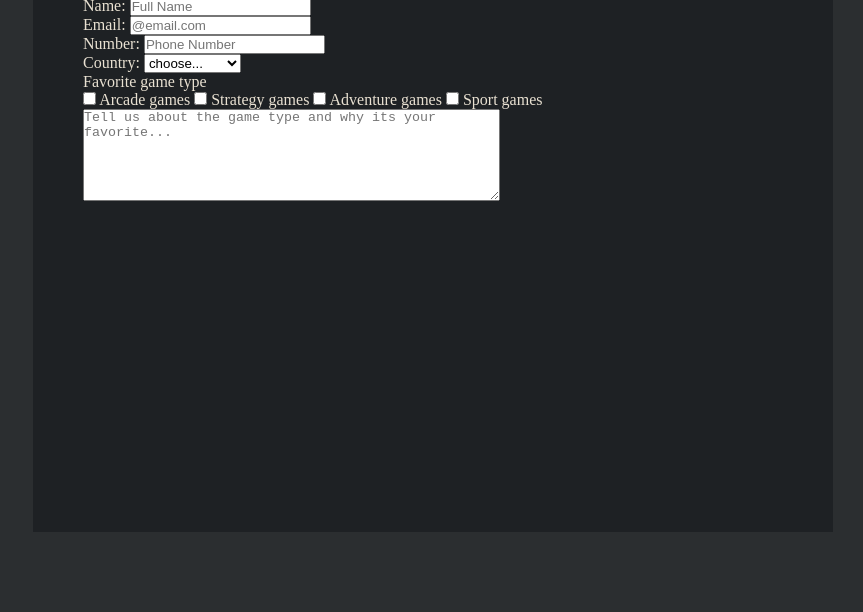
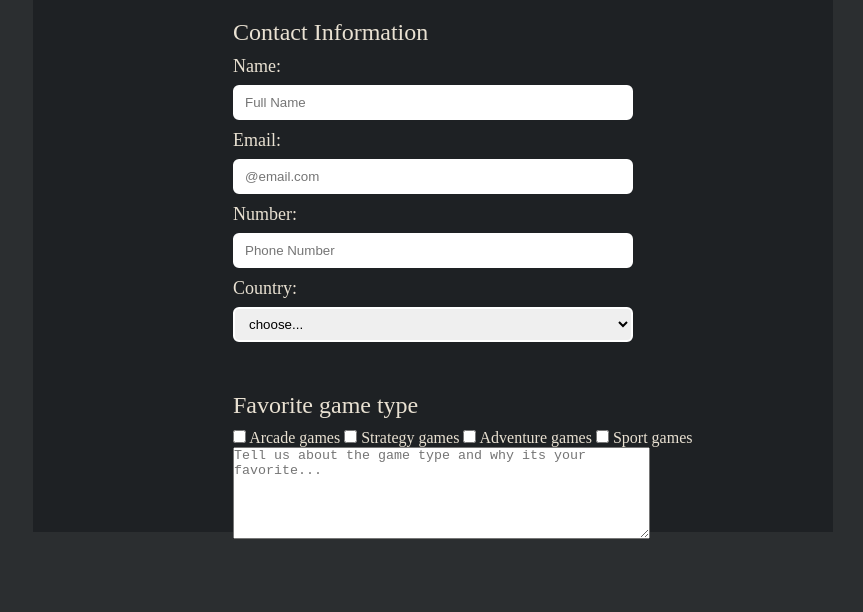
Before and after one commit to Michaelo233/Module-4-Front_End-Assignment-Form, a plain HTML site: page index.html in a window 1280 px wide. Shown: the part 188-800 px from the top of the page, without its empty margins (417-1280 px from the left). Drawn offline with Linux system fonts and the light colour scheme.

Commit message:
feat: added some styling to my contact info segment.

```diff
--- a/index.html
+++ b/index.html
@@ -13,19 +13,19 @@
             <h1>Favorite Game Survey</h1>
             <fieldset>
                 <legend>Contact Information</legend>
-                <div>
+                <div class="contact_info">
                     <label for="name" >Name:</label>
                     <input type="text" name="name" id="name" placeholder="Full Name">
                 </div>
-                <div>
+                <div class="contact_info">
                     <label for="email">Email:</label>
                     <input type="email" name="email" id="email" placeholder="@email.com">
                 </div>
-                <div>
+                <div class="contact_info">
                     <label for="number">Number:</label>
-                    <input type="number" name="number" id="number" placeholder="Phone Number">
+                    <input type="number" name="number" id="number" class="no-spin" placeholder="Phone Number">
                 </div>
-                <div>
+                <div class="contact_info">
                     <label for="country">Country:</label>
                     <select name="country" id="country">
                         <option value="country" id="choose">choose...</option>
--- a/styles.css
+++ b/styles.css
@@ -18,8 +18,39 @@ body{
 
 fieldset {
     border: none;
+    margin-left: 150px;
+    margin-top: 40px;
 }
 
 h1 {
     margin-left: 25vh;
 }
+
+div .contact_info {
+    margin-bottom: 10px;
+}
+
+legend {
+    font-size: x-large;
+    margin-bottom: 10px;
+}
+.contact_info label{
+    display: block;
+    margin-bottom: 8px;
+    font-size: large;
+}
+
+.contact_info input, select{
+    width: 50vh;
+    height: 35px;
+    border-radius: 6px;
+    border: 2px solid white;
+    padding-left: 10px;
+
+}
+
+.no-spin::-webkit-outer-spin-button,
+.no-spin::-webkit-inner-spin-button {
+  -webkit-appearance: none;
+  margin: 0;
+}
```
